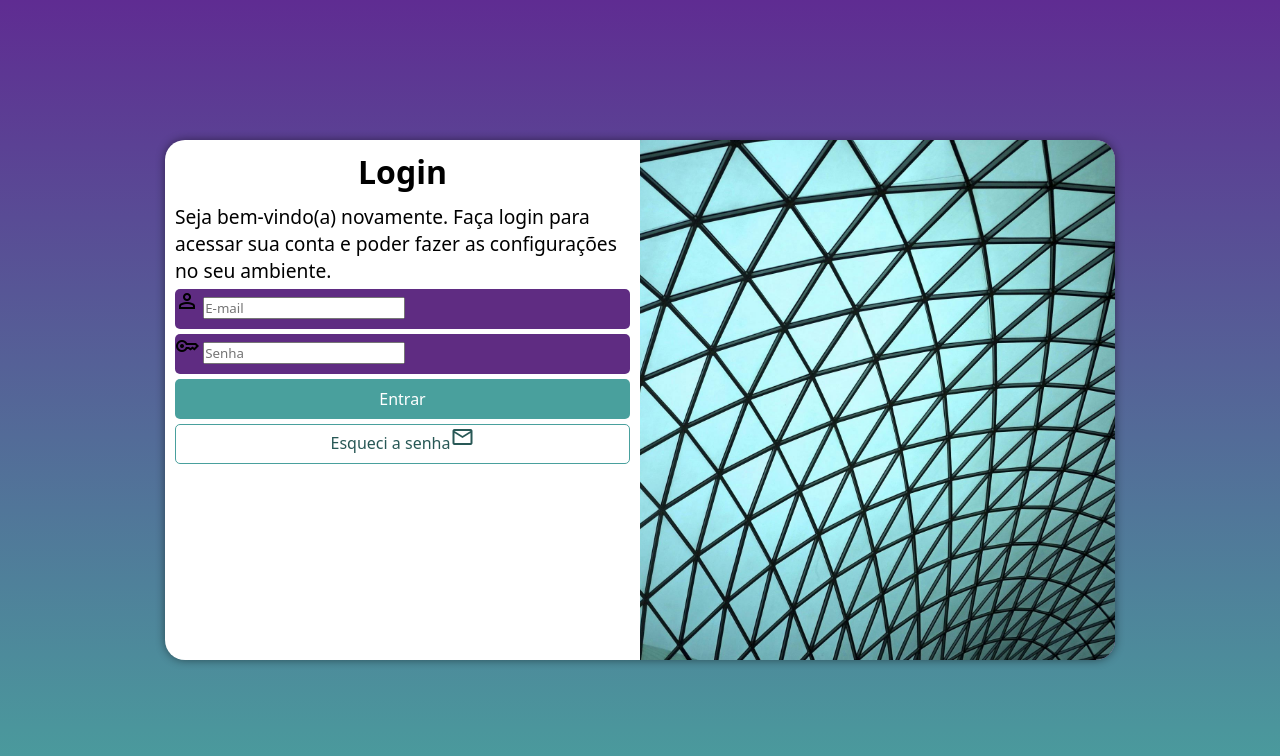
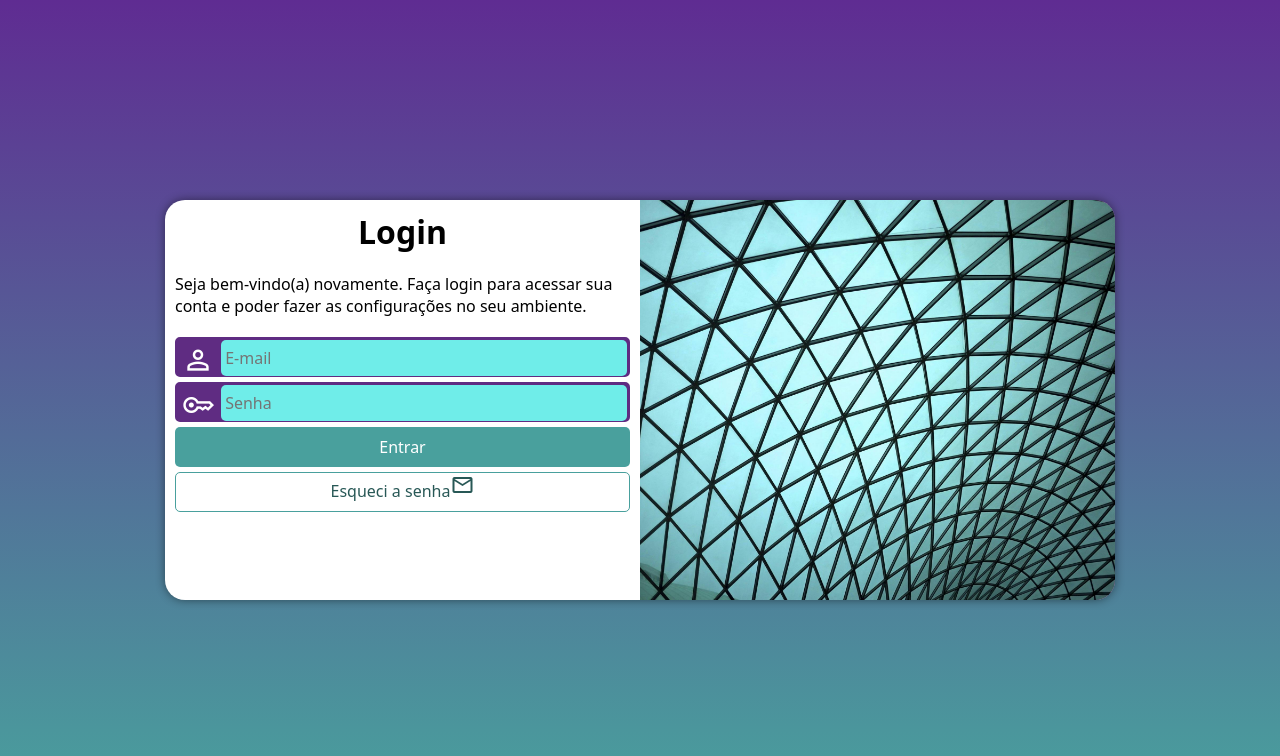
Before and after one commit to Andersbreno/Projeto-Login, a plain HTML site: page index.html in a window 1280 px wide. Drawn offline with nearby package versions, Linux system fonts and the light colour scheme.

Commit message:
configura layouts dos campos de login

```diff
--- a/estilos/media-queries.css
+++ b/estilos/media-queries.css
@@ -9,6 +9,7 @@
     }
     #login {
         width: 80vw;
+        height: 300px;
     }
     #login > #imagem {
         float: left;
@@ -29,6 +30,7 @@
     }
     #login {
         width: 950px;
+        height: 400px;
     }
     #login > #imagem {
         float: right;
@@ -43,6 +45,7 @@
         font-size: 2em;
     }
     #form > p {
-        font-size: 1.2em;
+        font-size: 1em;
+        margin: 20px 0px;
     }
 }
--- a/estilos/style.css
+++ b/estilos/style.css
@@ -28,16 +28,15 @@ main {
     position: absolute;
     top: 50%;
     left: 50%;
-    transform: translate(-50%, -50%);
     background-color: white;
     width: 250px;
     height: 520px;
     border-radius: 20px;
     overflow: hidden;
     box-shadow: 0px 0px 10px rgba(0, 0, 0, 0.468);
-
     transition: width 0.4s, height 0.4s;
     transition-timing-function: ease;
+    transform: translate(-50%, -50%);
 }
 
 #login > #imagem {
@@ -65,6 +64,7 @@ main {
 
 form > .campo {
     background-color: #5f2c82;
+    border: 2px solid #5f2c82;
     width: 100%;
     display: block;
     height: 40px;
@@ -74,6 +74,31 @@ form > .campo {
 
 .campo > label {
     display: none;
+
+}
+
+.campo > span {
+    color: white;
+    font-size: 2em;
+    width: 40px;
+    padding: 5px;
+    border-radius: 5px;
+}
+
+.campo > input{
+    background-color: #6fede9;
+    font-size: 1em;
+    width: calc(100% - 45px);
+    height: 100%;
+    border: 0px;
+    border-radius: 5px;
+    padding: 4px;
+    transform: translateY(-12px);
+}
+
+.campo > input:focus-within {
+    background-color: white;
+    border: none;
 }
 
 form > input[type=submit] {
```
